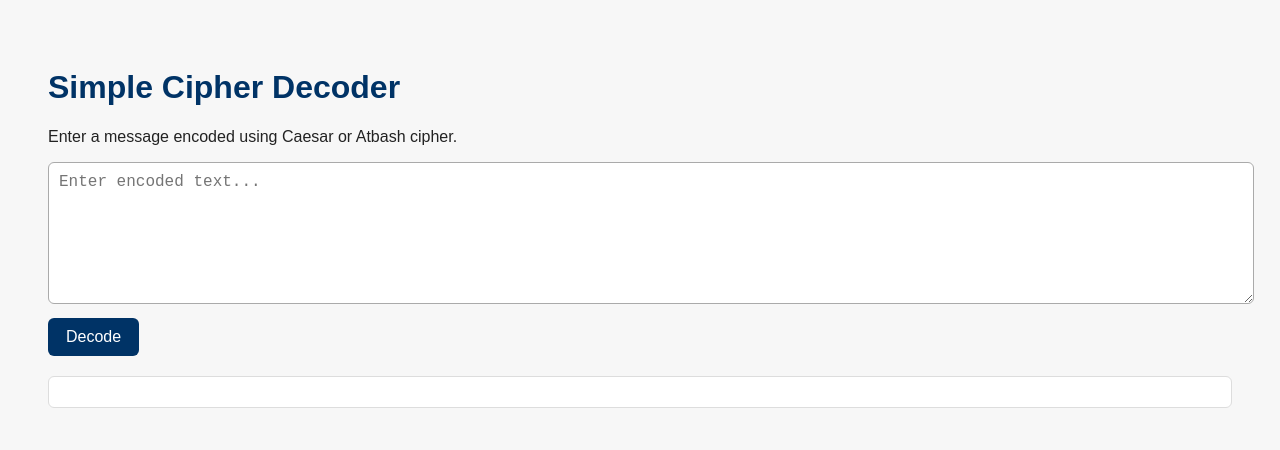
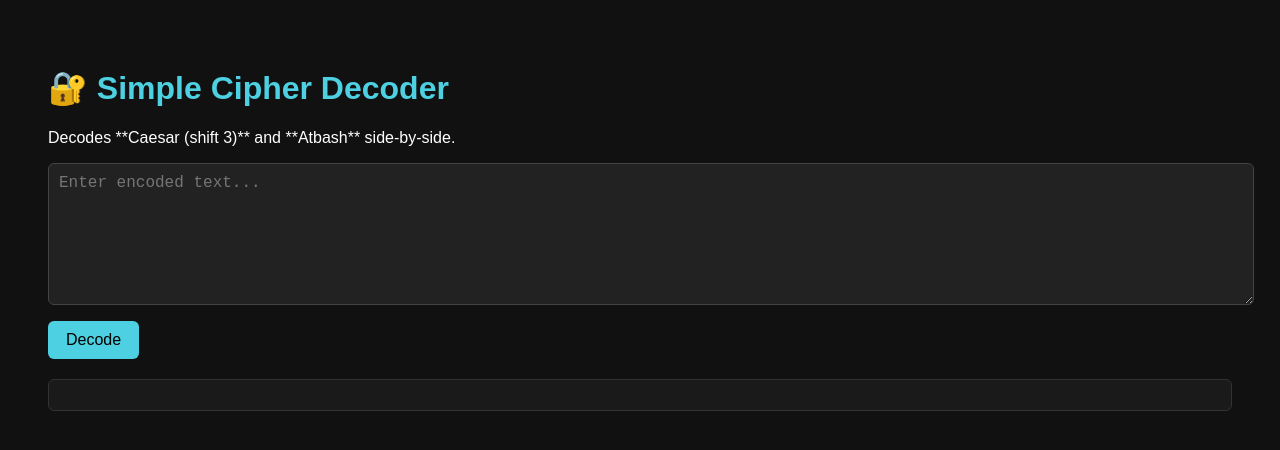
Before and after one commit to howardzhuangg/puzzle-solving-decipher, a plain HTML site: page index.html in a window 1280 px wide. Drawn offline with Linux system fonts and the light colour scheme.

Commit message:
Update index.html

```diff
--- a/index.html
+++ b/index.html
@@ -4,18 +4,18 @@
 <meta charset="UTF-8">
 <title>Simple Cipher Decoder</title>
 <style>
-  body { font-family: Arial, sans-serif; background:#f7f7f7; padding:40px; color:#222; }
-  h1 { color:#003366; }
-  textarea { width:100%; height:120px; padding:10px; font-size:16px; border-radius:6px; border:1px solid #aaa; }
-  button { margin-top:10px; padding:10px 18px; font-size:16px; border-radius:6px; cursor:pointer; background:#003366; color:white; border:none; }
-  .box { background:white; padding:15px; border-radius:6px; border:1px solid #ddd; margin-top:20px; }
+  body { font-family: Arial, sans-serif; background:#111; color:white; padding:40px; }
+  h1 { color:#4dd0e1; }
+  textarea { width:100%; height:120px; padding:10px; font-size:16px; border-radius:6px; border:1px solid #444; background:#222; color:white; }
+  button { margin-top:12px; padding:10px 18px; font-size:16px; border-radius:6px; cursor:pointer; background:#4dd0e1; color:black; border:none; }
+  .box { background:#1a1a1a; padding:15px; border-radius:6px; border:1px solid #333; margin-top:20px; white-space:pre-wrap; }
 </style>
 </head>
 
 <body>
 
-<h1>Simple Cipher Decoder</h1>
-<p>Enter a message encoded using Caesar or Atbash cipher.</p>
+<h1>🔐 Simple Cipher Decoder</h1>
+<p>Decodes **Caesar (shift 3)** and **Atbash** side-by-side.</p>
 
 <textarea id="inputText" placeholder="Enter encoded text..."></textarea>
 <br>
@@ -27,14 +27,14 @@
 // Atbash cipher decode
 function atbash(text) {
   const alphabet = "ABCDEFGHIJKLMNOPQRSTUVWXYZ";
-  const reverse =  "ZYXWVUTSRQPONMLKJIHGFEDCBA";
+  const reverse  = "ZYXWVUTSRQPONMLKJIHGFEDCBA";
   return text.toUpperCase().split("").map(c => {
     let i = alphabet.indexOf(c);
     return i >= 0 ? reverse[i] : c;
   }).join("");
 }
 
-// Caesar cipher decode (assume shift of 3 for simplicity)
+// Caesar cipher decode (fixed shift 3)
 function caesar(text) {
   return text.toUpperCase().replace(/[A-Z]/g, c =>
     String.fromCharCode((c.charCodeAt(0) - 65 - 3 + 26) % 26 + 65)
@@ -43,14 +43,12 @@ function caesar(text) {
 
 function decode() {
   let input = document.getElementById("inputText").value.toUpperCase();
-
   let caesarResult = caesar(input);
   let atbashResult = atbash(input);
 
-  // Display both clearly
   document.getElementById("output").innerHTML =
-    "<b>Caesar (shift 3) result:</b><br>" + caesarResult + "<br><br>" +
-    "<b>Atbash result:</b><br>" + atbashResult;
+      "Caesar (Shift -3):\n" + caesarResult +
+      "\n\nAtbash:\n" + atbashResult;
 }
 </script>
 
```
